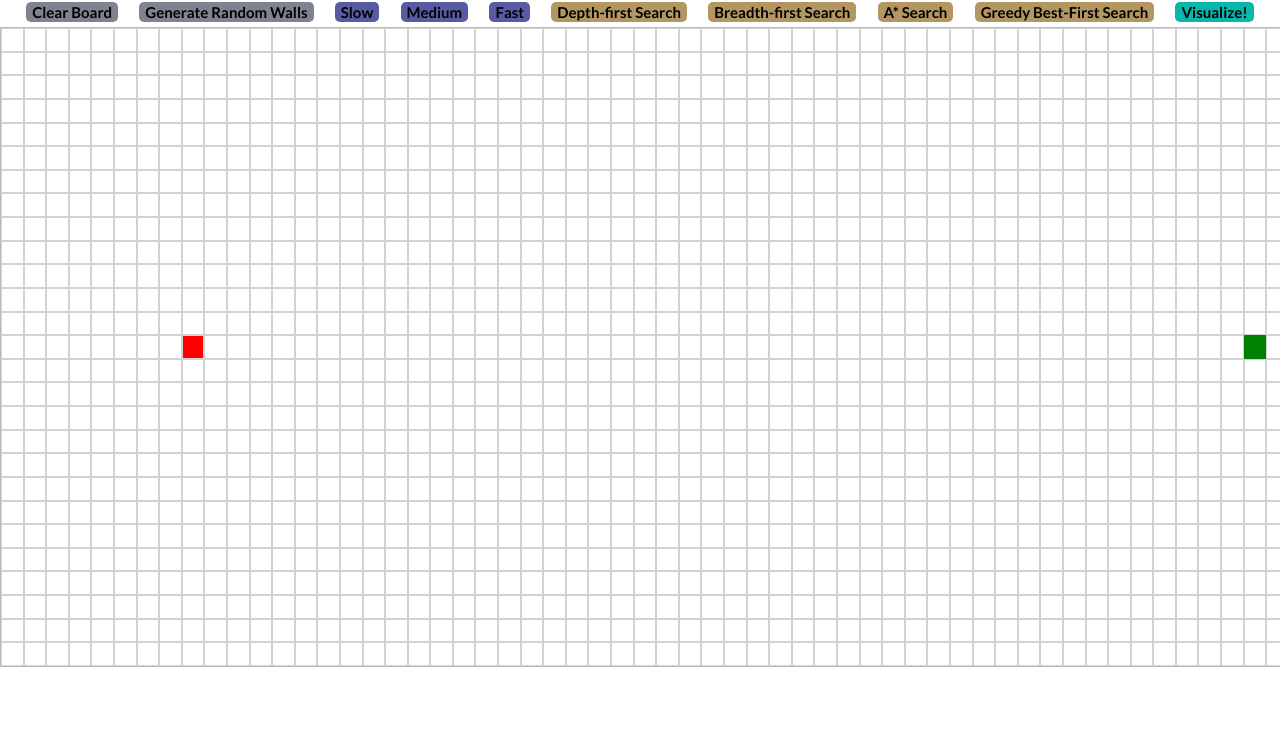
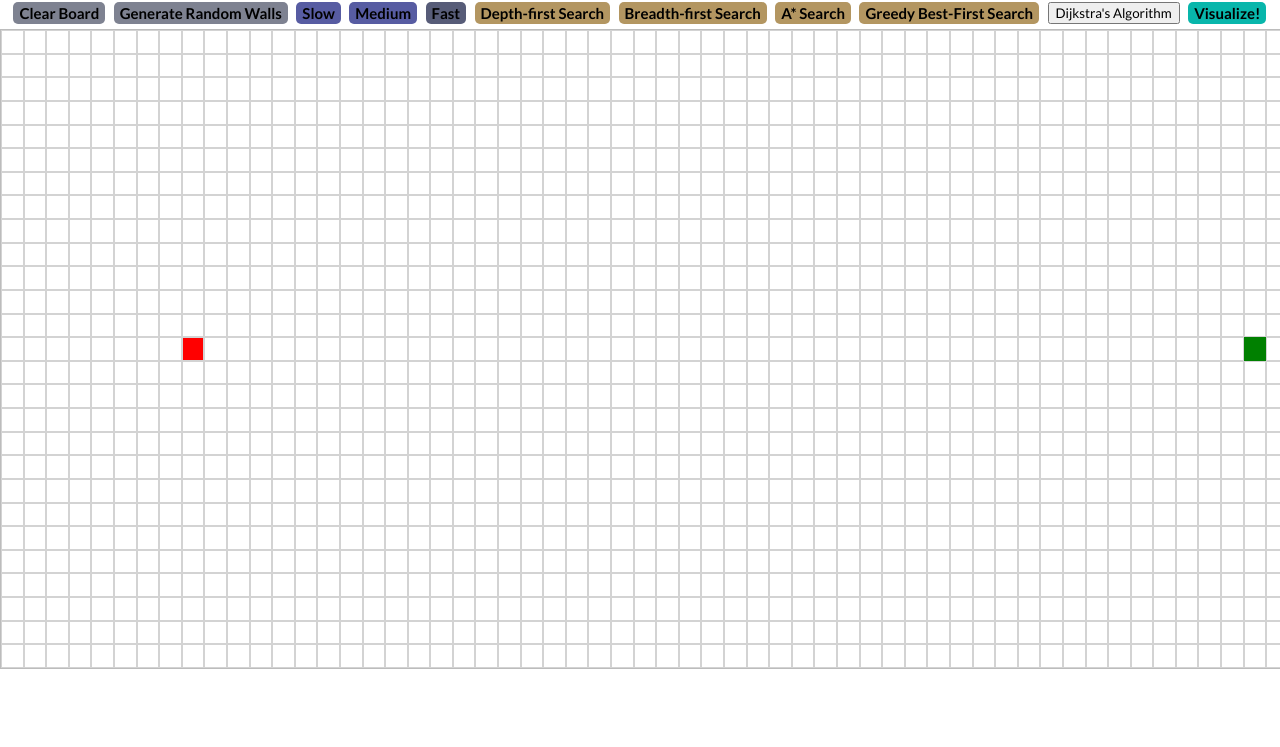
Before and after one commit to BMCARDONA/pathfinding-visualizer, a plain HTML site: page index.html in a window 1280 px wide. Shown: the part 53-800 px from the top of the page. Drawn offline with Linux system fonts and the light colour scheme.

Commit message:
add djikstraButton

```diff
--- a/index.html
+++ b/index.html
@@ -22,6 +22,7 @@
     <button id="bfsButton">Breadth-first Search</button>
     <button id="astarButton">A* Search</button>
     <button id="greedyBestFirstSearchButton">Greedy Best-First Search</button>
+    <button id="djikstraButton">Dijkstra's Algorithm</button>
     <button id="visualizeButton">Visualize!</button>
   </div>
   <div id="gameBoard"></div>
```
